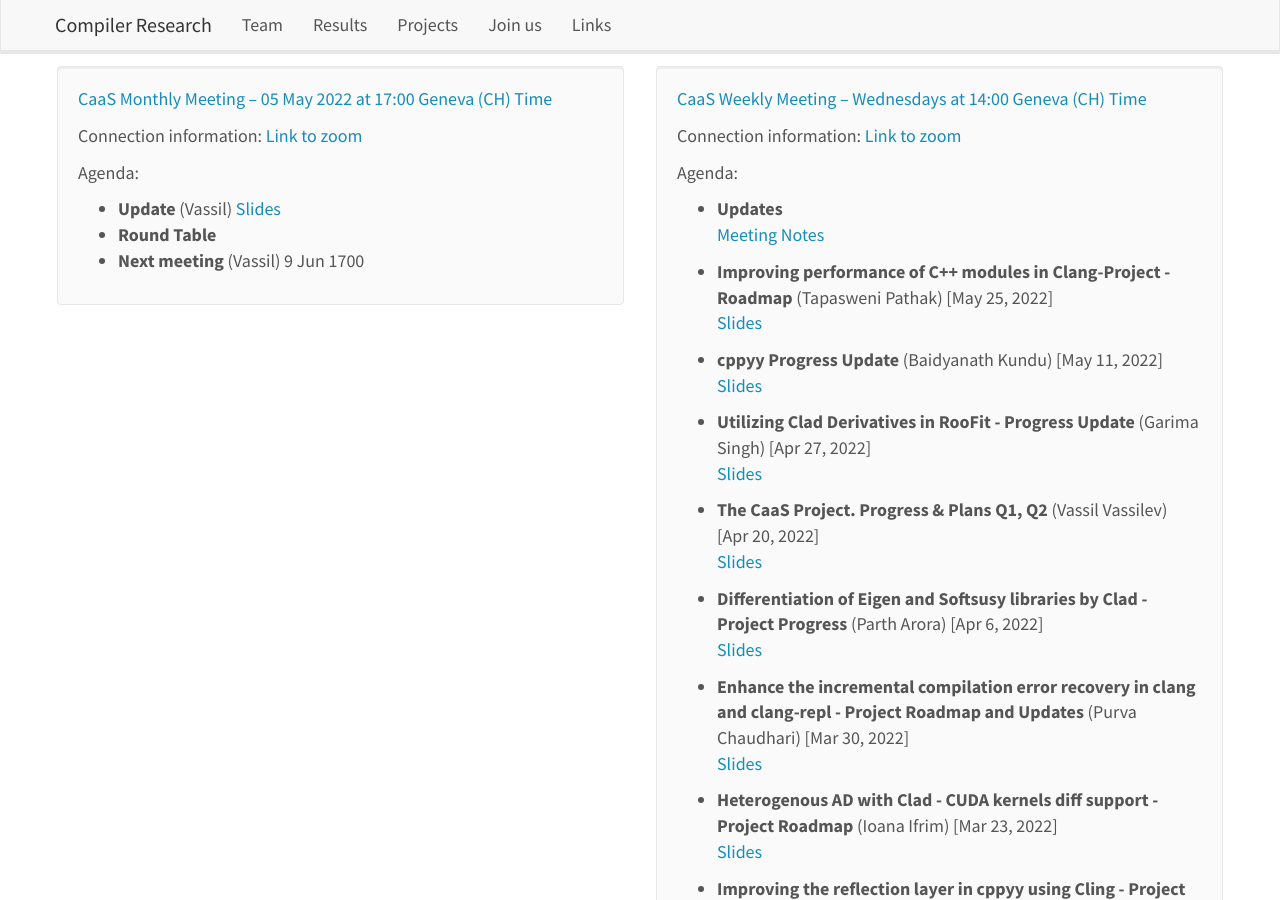
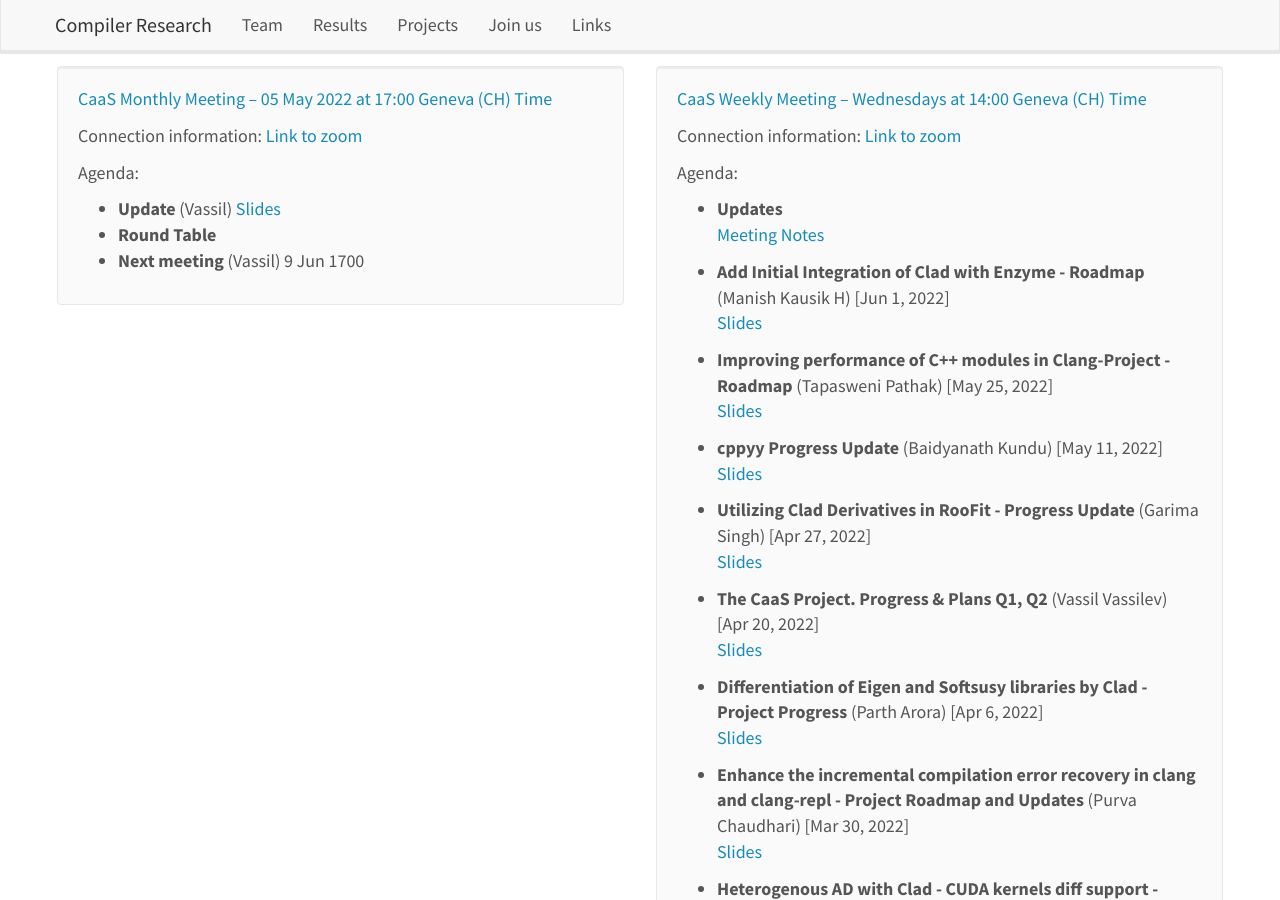
Before and after one commit to vgvassilev/clad, a Jekyll site: the page built from _pages/meetings.md, in a window 1280 px wide and 900 px high, scrolled down 939 px. Built offline with Jekyll 4.4.1, drawn with Linux system fonts in a browser that asks for light colours; nearby versions of some CDN libraries; a style sheet for code colours, icons or effects is not loaded.

Commit message:
Add Presentation on Integrating Clad with Enzyme

```diff
--- a/_data/standing_meetings.yml
+++ b/_data/standing_meetings.yml
@@ -17,6 +17,10 @@
   agenda:
     - title: Updates
       link: "[Meeting Notes](https://docs.google.com/document/d/1HMUtM8rRPeTYDqsWZVD-iQityjJj9_GKgu0FHHbiBr0)"
+    - title: "Add Initial Integration of Clad with Enzyme - Roadmap"
+      date: 2022-06-01 14:00:00 +0200
+      speaker: "Manish Kausik H"
+      link: "[Slides](/assets/presentations/CaaS_Weekly_01_05_2022_Manish_Add_Initial_Integration_of_Clad_with_Enzyme.pdf)"
     - title: "Improving performance of C++ modules in Clang-Project - Roadmap"
       date: 2022-05-25 14:00:00 +0200
       speaker: "Tapasweni Pathak"
```
Also changed, not shown: 1 other file.
